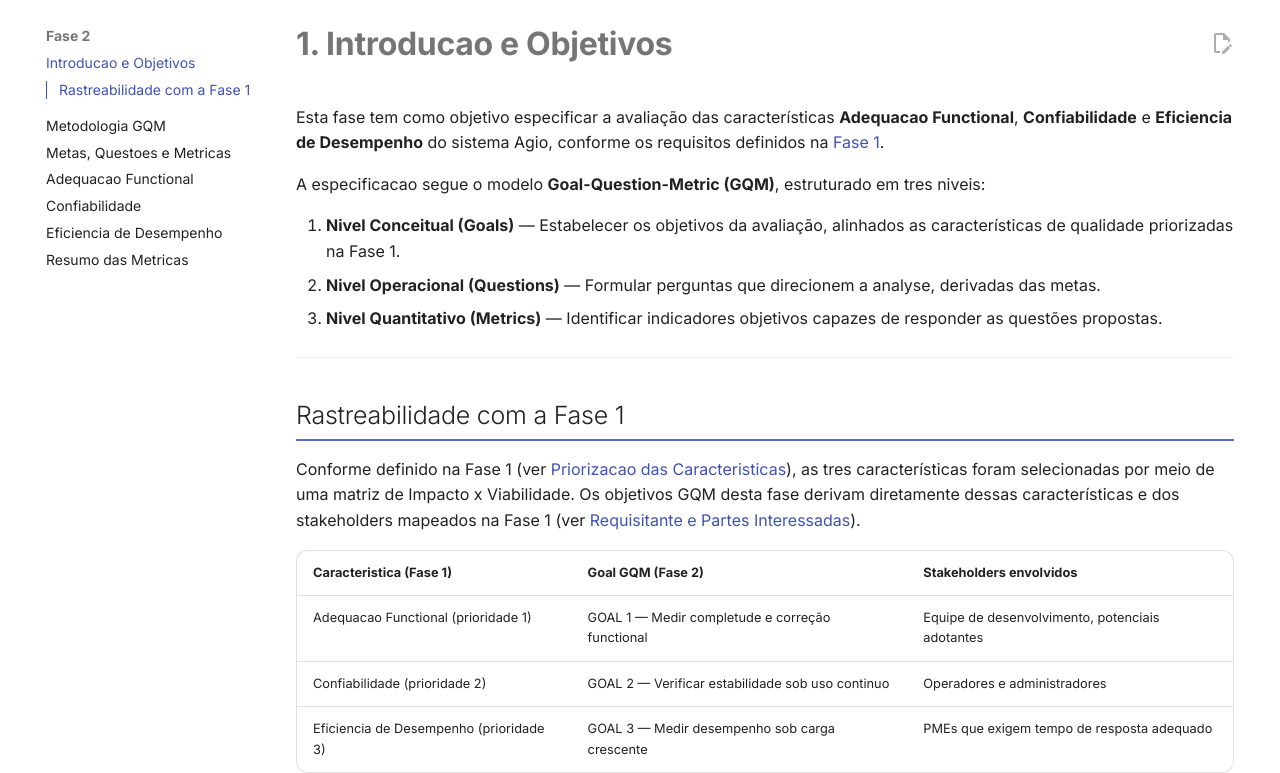
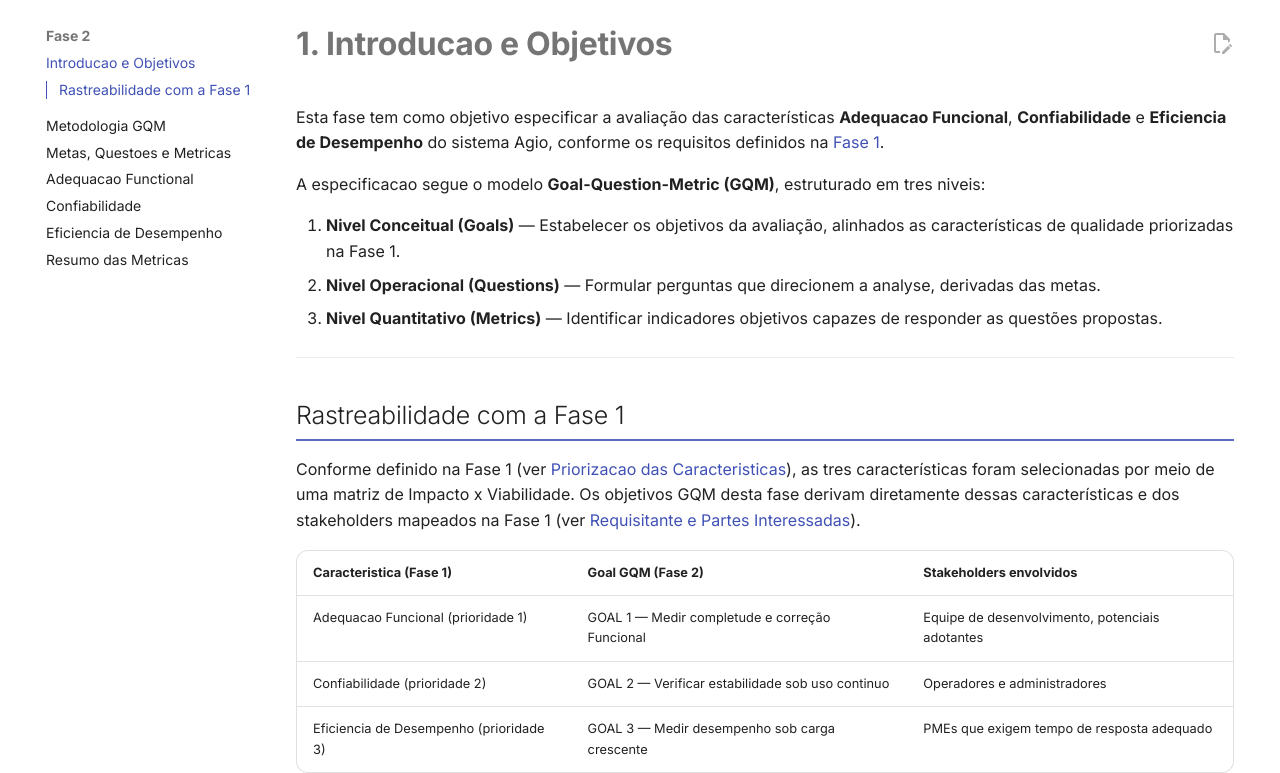
Before and after one commit to FCTE-Qualidade-de-Software-1/2026-1_T01_FRANS_BILAS, an MkDocs documentation site: the page built from docs/fase2/introducao.md, in a window 1280 px wide and 1109 px high. Shown: the part 123-896 px from the top of the window. Built offline with MkDocs 1.6.1 and Material for MkDocs 9.7.7, drawn with Linux system fonts in a browser that asks for light colours; comment, search, counter and statistics services are not loaded.

Commit message:
Update introducao.md
Correção

```diff
--- a/docs/fase2/introducao.md
+++ b/docs/fase2/introducao.md
@@ -1,6 +1,6 @@
 # 1. Introducao e Objetivos
 
-Esta fase tem como objetivo especificar a avaliação das características **Adequacao Functional**, **Confiabilidade** e **Eficiencia de Desempenho** do sistema Agio, conforme os requisitos definidos na [Fase 1](../fase1/proposito.md).
+Esta fase tem como objetivo especificar a avaliação das características **Adequacao Funcional**, **Confiabilidade** e **Eficiencia de Desempenho** do sistema Agio, conforme os requisitos definidos na [Fase 1](../fase1/proposito.md).
 
 A especificacao segue o modelo **Goal-Question-Metric (GQM)**, estruturado em tres niveis:
 
@@ -16,7 +16,7 @@
 
 | Caracteristica (Fase 1) | Goal GQM (Fase 2) | Stakeholders envolvidos |
 |---|---|---|
-| Adequacao Functional (prioridade 1) | GOAL 1 — Medir completude e correção functional | Equipe de desenvolvimento, potenciais adotantes |
+| Adequacao Funcional (prioridade 1) | GOAL 1 — Medir completude e correção Funcional | Equipe de desenvolvimento, potenciais adotantes |
 | Confiabilidade (prioridade 2) | GOAL 2 — Verificar estabilidade sob uso continuo | Operadores e administradores |
 | Eficiencia de Desempenho (prioridade 3) | GOAL 3 — Medir desempenho sob carga crescente | PMEs que exigem tempo de resposta adequado |
 
```
